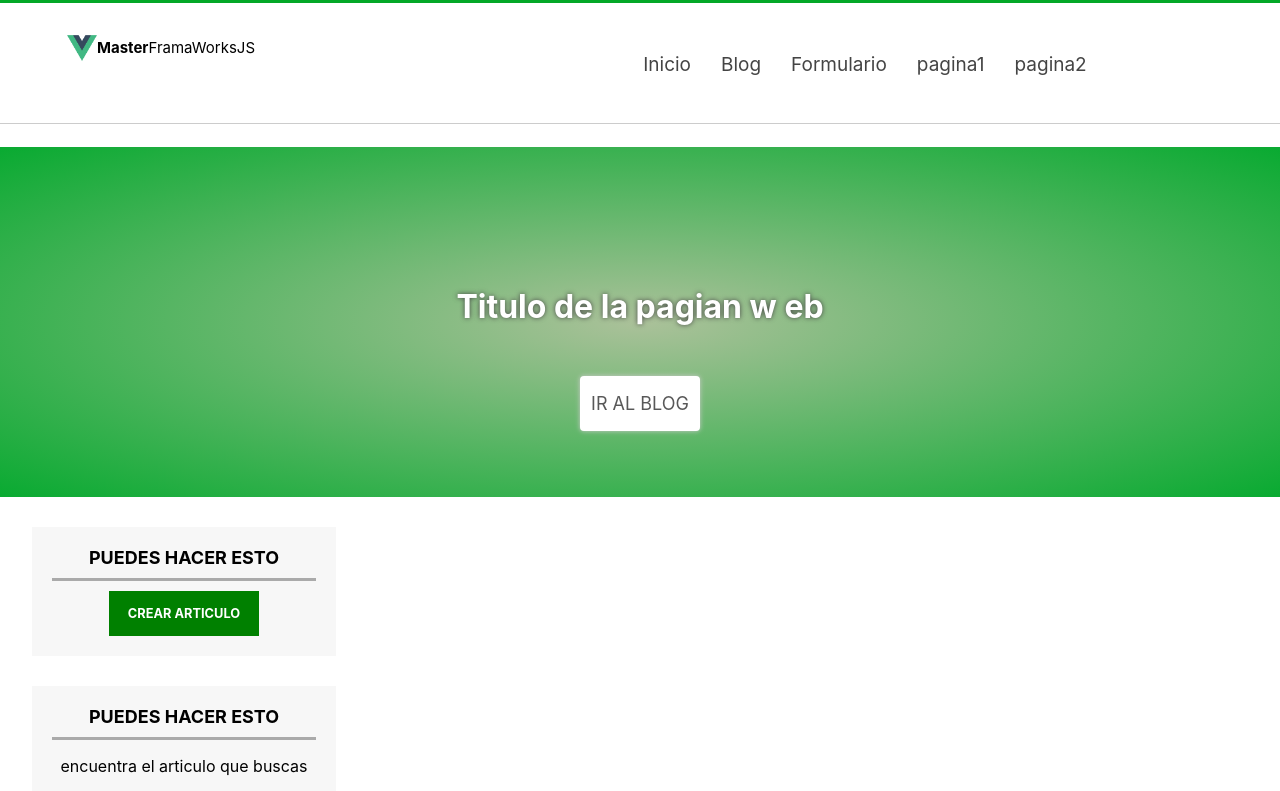
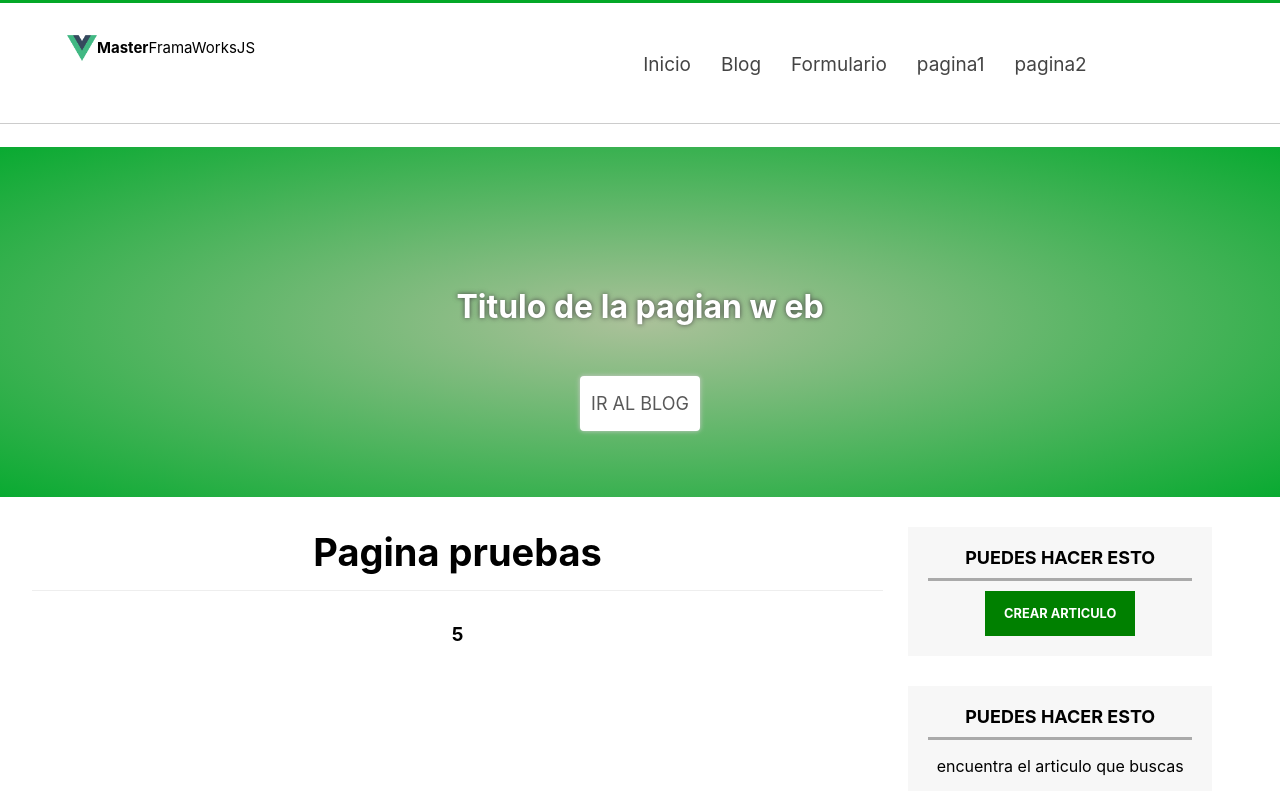
Before and after one commit to CursosVarios/udemyAngularReactVueCodigo, a Vue app in the folder aprendiendovue/: page /pagina/5 in a window 1280 px wide. Shown: the top 791 px of the page. Built offline with nearby package versions, Linux system fonts and the light colour scheme; the HTML template or start-up script is replaced by a standard one.

Commit message:
se envia parametros desde url

```diff
--- a/aprendiendovue/src/components/NavegationComponent.vue
+++ b/aprendiendovue/src/components/NavegationComponent.vue
@@ -11,7 +11,9 @@
         <router-link to="/formulario">Formulario</router-link>
       </li>
       <li>
-        <router-link to="/pagina">pagina1</router-link>
+        <router-link :to="{ name: 'page', params: { id: 5 } }"
+          >pagina1</router-link
+        >
       </li>
       <li>
         <router-link to="/mi-componente">pagina2</router-link>
--- a/aprendiendovue/src/components/PaginaComponent.vue
+++ b/aprendiendovue/src/components/PaginaComponent.vue
@@ -1,12 +1,21 @@
 <template>
   <section id="content">
     <h2 class="subheader">Pagina pruebas</h2>
+    <h3>{{ id_desde_url }}</h3>
   </section>
 </template>
 
 <script>
 export default {
   name: "PaginaComponent",
+  mounted() {
+    this.id_desde_url = this.$route.params.id;
+  },
+  data() {
+    return {
+      id_desde_url: null,
+    };
+  },
 };
 </script>
 
--- a/aprendiendovue/src/main.js
+++ b/aprendiendovue/src/main.js
@@ -19,7 +19,7 @@ const routes = [
   { path: "/mi-componente", component: MiComponente },
   { path: "/hola-mundo", component: HelloWorld },
   { path: "/blog", component: BlogComponent },
-  { path: "/pagina", component: PaginaComponent },
+  { path: "/pagina/:id?", name: "page", component: PaginaComponent },
   { path: "/formulario", component: FormularioComponent },
   { path: "/", component: ArticleLastComponente },
 ];
```
